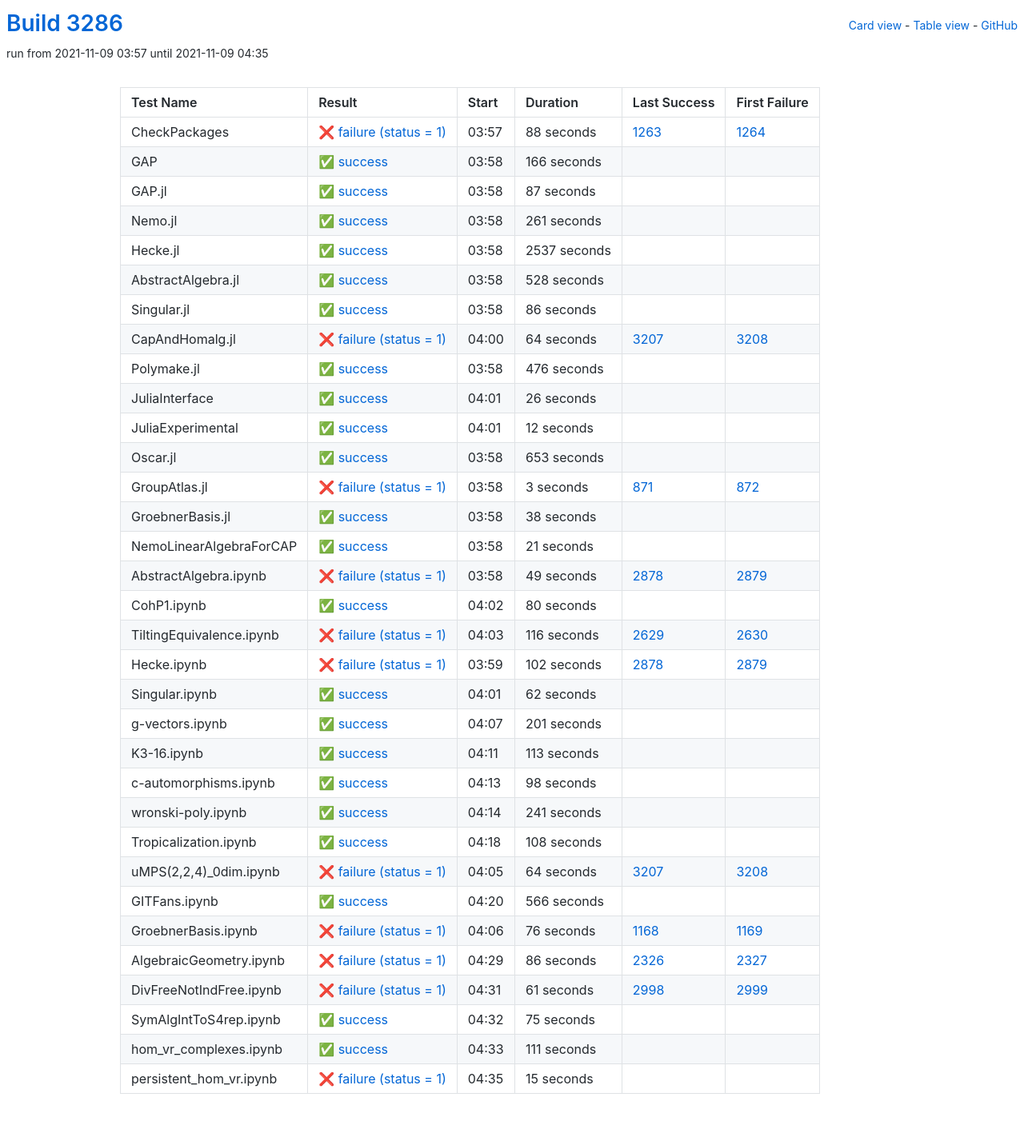
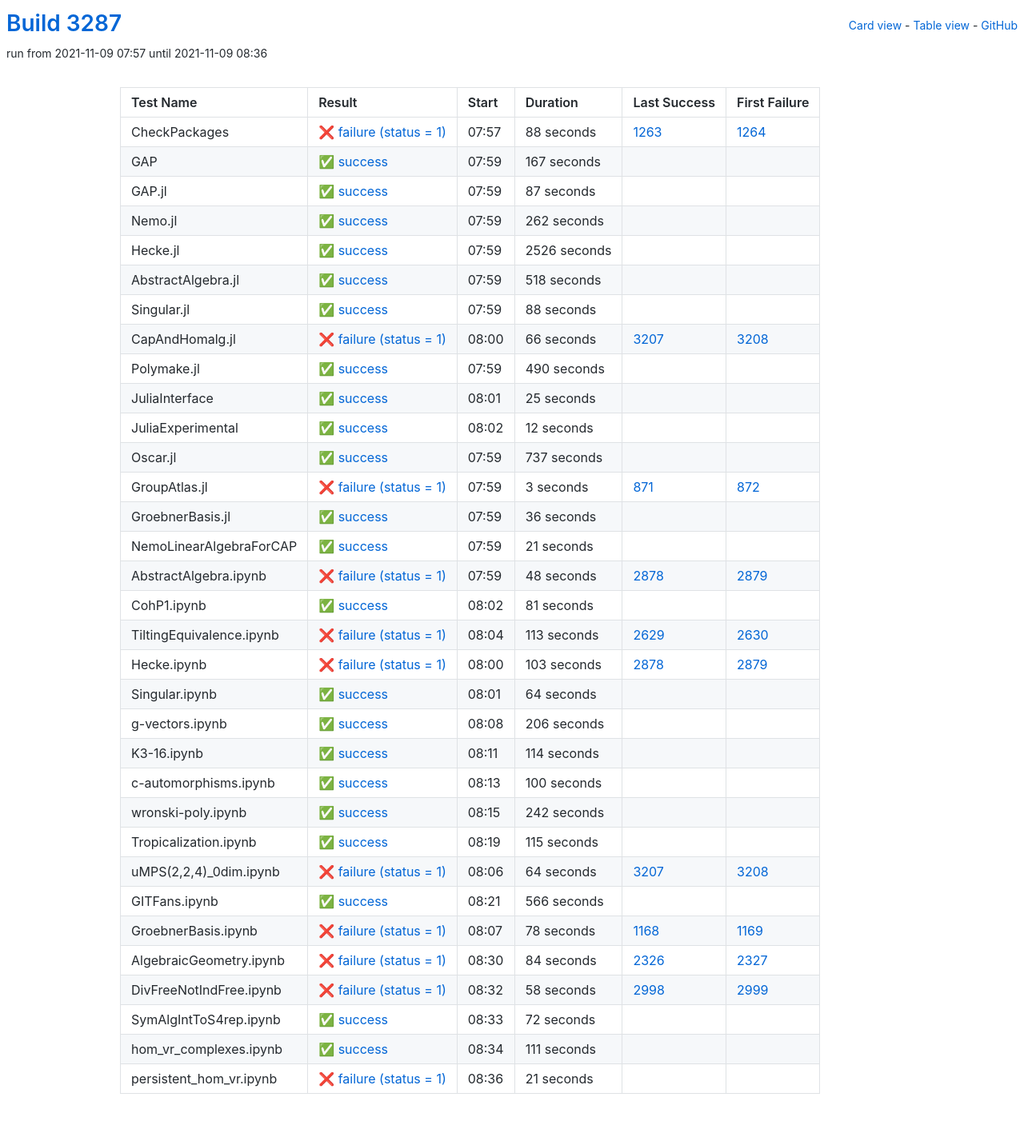
Before and after one commit to oscar-system/oscar-ci-status-stable, a Jekyll site: the page built from table.html, in a window 1280 px wide. Shown: the whole page at 80% size. Built offline with Jekyll 4.4.1, drawn with Linux system fonts in a browser that asks for light colours.

Commit message:
Build #3287

```diff
--- a/_data/ci.yml
+++ b/_data/ci.yml
@@ -1,6 +1,6 @@
 ---
-build: 3286
-build_url: https://oscarci.mathematik.uni-kl.de/job/oscar-stable/3286/
+build: 3287
+build_url: https://oscarci.mathematik.uni-kl.de/job/oscar-stable/3287/
 job: oscar-stable
 organization: oscar-system
 repo: oscar-ci-status-stable
@@ -8,8 +8,8 @@ repourl: https://github.com/oscar-system/oscar-ci-status-stable
 tests:
 - name: CheckPackages
   id: checkpackages
-  log: https://oscarci.mathematik.uni-kl.de/job/oscar-stable/3286/artifact/logs/build-3286/CheckPackages.log
-  start: 2021-11-09 03:57
+  log: https://oscarci.mathematik.uni-kl.de/job/oscar-stable/3287/artifact/logs/build-3287/CheckPackages.log
+  start: 2021-11-09 07:57
   success: false
   exitcode: 1
   status: failure
@@ -20,20 +20,20 @@ tests:
   first_failure_url: https://oscarci.mathematik.uni-kl.de/job/oscar-stable/1264/
 - name: GAP
   id: gap
-  log: https://oscarci.mathematik.uni-kl.de/job/oscar-stable/3286/artifact/logs/build-3286/GAP.log
-  start: 2021-11-09 03:58
+  log: https://oscarci.mathematik.uni-kl.de/job/oscar-stable/3287/artifact/logs/build-3287/GAP.log
+  start: 2021-11-09 07:59
   success: true
   exitcode: 0
   status: success
-  duration: 166
+  duration: 167
   last_success: false
   last_success_url:
   first_failure: false
   first_failure_url:
 - name: GAP.jl
   id: gap-jl
-  log: https://oscarci.mathematik.uni-kl.de/job/oscar-stable/3286/artifact/logs/build-3286/GAP.jl.log
-  start: 2021-11-09 03:58
+  log: https://oscarci.mathematik.uni-kl.de/job/oscar-stable/3287/artifact/logs/build-3287/GAP.jl.log
+  start: 2021-11-09 07:59
   success: true
   exitcode: 0
   status: success
@@ -44,92 +44,92 @@ tests:
   first_failure_url:
 - name: Nemo.jl
   id: nemo-jl
-  log: https://oscarci.mathematik.uni-kl.de/job/oscar-stable/3286/artifact/logs/build-3286/Nemo.jl.log
-  start: 2021-11-09 03:58
+  log: https://oscarci.mathematik.uni-kl.de/job/oscar-stable/3287/artifact/logs/build-3287/Nemo.jl.log
+  start: 2021-11-09 07:59
   success: true
   exitcode: 0
   status: success
-  duration: 261
+  duration: 262
   last_success: false
   last_success_url:
   first_failure: false
   first_failure_url:
 - name: Hecke.jl
   id: hecke-jl
-  log: https://oscarci.mathematik.uni-kl.de/job/oscar-stable/3286/artifact/logs/build-3286/Hecke.jl.log
-  start: 2021-11-09 03:58
+  log: https://oscarci.mathematik.uni-kl.de/job/oscar-stable/3287/artifact/logs/build-3287/Hecke.jl.log
+  start: 2021-11-09 07:59
   success: true
   exitcode: 0
   status: success
-  duration: 2537
+  duration: 2526
   last_success: false
   last_success_url:
   first_failure: false
   first_failure_url:
 - name: AbstractAlgebra.jl
   id: abstractalgebra-jl
-  log: https://oscarci.mathematik.uni-kl.de/job/oscar-stable/3286/artifact/logs/build-3286/AbstractAlgebra.jl.log
-  start: 2021-11-09 03:58
+  log: https://oscarci.mathematik.uni-kl.de/job/oscar-stable/3287/artifact/logs/build-3287/AbstractAlgebra.jl.log
+  start: 2021-11-09 07:59
   success: true
   exitcode: 0
   status: success
-  duration: 528
+  duration: 518
   last_success: false
   last_success_url:
   first_failure: false
   first_failure_url:
 - name: Singular.jl
   id: singular-jl
-  log: https://oscarci.mathematik.uni-kl.de/job/oscar-stable/3286/artifact/logs/build-3286/Singular.jl.log
-  start: 2021-11-09 03:58
+  log: https://oscarci.mathematik.uni-kl.de/job/oscar-stable/3287/artifact/logs/build-3287/Singular.jl.log
+  start: 2021-11-09 07:59
   success: true
   exitcode: 0
   status: success
-  duration: 86
+  duration: 88
   last_success: false
   last_success_url:
   first_failure: false
   first_failure_url:
 - name: CapAndHomalg.jl
   id: capandhomalg-jl
-  log: https://oscarci.mathematik.uni-kl.de/job/oscar-stable/3286/artifact/logs/build-3286/CapAndHomalg.jl.log
-  start: 2021-11-09 04:00
+  log: https://oscarci.mathematik.uni-kl.de/job/oscar-stable/3287/artifact/logs/build-3287/CapAndHomalg.jl.log
+  start: 2021-11-09 08:00
   success: false
   exitcode: 1
   status: failure
-  duration: 64
+  duration: 66
   last_success: 3207
   last_success_url: https://oscarci.mathematik.uni-kl.de/job/oscar-stable/3207/
   first_failure: 3208
   first_failure_url: https://oscarci.mathematik.uni-kl.de/job/oscar-stable/3208/
 - name: Polymake.jl
   id: polymake-jl
-  log: https://oscarci.mathematik.uni-kl.de/job/oscar-stable/3286/artifact/logs/build-3286/Polymake.jl.log
-  start: 2021-11-09 03:58
+  log: https://oscarci.mathematik.uni-kl.de/job/oscar-stable/3287/artifact/logs/build-3287/Polymake.jl.log
+  start: 2021-11-09 07:59
   success: true
   exitcode: 0
   status: success
-  duration: 476
+  duration: 490
   last_success: false
   last_success_url:
   first_failure: false
   first_failure_url:
 - name: JuliaInterface
   id: juliainterface
-  log: https://oscarci.mathematik.uni-kl.de/job/oscar-stable/3286/artifact/logs/build-3286/JuliaInterface.log
-  start: 2021-11-09 04:01
+  log: https://oscarci.mathematik.uni-kl.de/job/oscar-stable/3287/artifact/logs/build-3287/JuliaInterface.log
+  start: 2021-11-09 08:01
   success: true
   exitcode: 0
   status: success
-  duration: 26
+  duration: 25
   last_success: false
   last_success_url:
   first_failure: false
   first_failure_url:
 - name: JuliaExperimental
   id: juliaexperimental
-  log: https://oscarci.mathematik.uni-kl.de/job/oscar-stable/3286/artifact/logs/build-3286/JuliaExperimental.log
-  start: 2021-11-09 04:01
+  log: https://oscarci.mathematik.uni-kl.de/job/oscar-stable/3287/artifact/logs/build-3287/JuliaExperimental.log
+  start: 2021-11-09 08:02
   success: true
   exitcode: 0
   status: success
@@ -140,20 +140,20 @@ tests:
   first_failure_url:
 - name: Oscar.jl
   id: oscar-jl
-  log: https://oscarci.mathematik.uni-kl.de/job/oscar-stable/3286/artifact/logs/build-3286/Oscar.jl.log
-  start: 2021-11-09 03:58
+  log: https://oscarci.mathematik.uni-kl.de/job/oscar-stable/3287/artifact/logs/build-3287/Oscar.jl.log
+  start: 2021-11-09 07:59
   success: true
   exitcode: 0
   status: success
-  duration: 653
+  duration: 737
   last_success: false
   last_success_url:
   first_failure: false
   first_failure_url:
 - name: GroupAtlas.jl
   id: groupatlas-jl
-  log: https://oscarci.mathematik.uni-kl.de/job/oscar-stable/3286/artifact/logs/build-3286/GroupAtlas.jl.log
-  start: 2021-11-09 03:58
+  log: https://oscarci.mathematik.uni-kl.de/job/oscar-stable/3287/artifact/logs/build-3287/GroupAtlas.jl.log
+  start: 2021-11-09 07:59
   success: false
   exitcode: 1
   status: failure
@@ -164,20 +164,20 @@ tests:
   first_failure_url: https://oscarci.mathematik.uni-kl.de/job/oscar-stable/872/
 - name: GroebnerBasis.jl
   id: groebnerbasis-jl
-  log: https://oscarci.mathematik.uni-kl.de/job/oscar-stable/3286/artifact/logs/build-3286/GroebnerBasis.jl.log
-  start: 2021-11-09 03:58
+  log: https://oscarci.mathematik.uni-kl.de/job/oscar-stable/3287/artifact/logs/build-3287/GroebnerBasis.jl.log
+  start: 2021-11-09 07:59
   success: true
   exitcode: 0
   status: success
-  duration: 38
+  duration: 36
   last_success: false
   last_success_url:
   first_failure: false
   first_failure_url:
 - name: NemoLinearAlgebraForCAP
   id: nemolinearalgebraforcap
-  log: https://oscarci.mathematik.uni-kl.de/job/oscar-stable/3286/artifact/logs/build-3286/NemoLinearAlgebraForCAP.log
-  start: 2021-11-09 03:58
+  log: https://oscarci.mathematik.uni-kl.de/job/oscar-stable/3287/artifact/logs/build-3287/NemoLinearAlgebraForCAP.log
+  start: 2021-11-09 07:59
   success: true
   exitcode: 0
   status: success
@@ -188,128 +188,128 @@ tests:
   first_failure_url:
 - name: AbstractAlgebra.ipynb
   id: abstractalgebra-ipynb
-  log: https://oscarci.mathematik.uni-kl.de/job/oscar-stable/3286/artifact/logs/build-3286/AbstractAlgebra.ipynb.log
-  start: 2021-11-09 03:58
+  log: https://oscarci.mathematik.uni-kl.de/job/oscar-stable/3287/artifact/logs/build-3287/AbstractAlgebra.ipynb.log
+  start: 2021-11-09 07:59
   success: false
   exitcode: 1
   status: failure
-  duration: 49
+  duration: 48
   last_success: 2878
   last_success_url: https://oscarci.mathematik.uni-kl.de/job/oscar-stable/2878/
   first_failure: 2879
   first_failure_url: https://oscarci.mathematik.uni-kl.de/job/oscar-stable/2879/
 - name: CohP1.ipynb
   id: cohp1-ipynb
-  log: https://oscarci.mathematik.uni-kl.de/job/oscar-stable/3286/artifact/logs/build-3286/CohP1.ipynb.log
-  start: 2021-11-09 04:02
+  log: https://oscarci.mathematik.uni-kl.de/job/oscar-stable/3287/artifact/logs/build-3287/CohP1.ipynb.log
+  start: 2021-11-09 08:02
   success: true
   exitcode: 0
   status: success
-  duration: 80
+  duration: 81
   last_success: false
   last_success_url:
   first_failure: false
   first_failure_url:
 - name: TiltingEquivalence.ipynb
   id: tiltingequivalence-ipynb
-  log: https://oscarci.mathematik.uni-kl.de/job/oscar-stable/3286/artifact/logs/build-3286/TiltingEquivalence.ipynb.log
-  start: 2021-11-09 04:03
+  log: https://oscarci.mathematik.uni-kl.de/job/oscar-stable/3287/artifact/logs/build-3287/TiltingEquivalence.ipynb.log
+  start: 2021-11-09 08:04
   success: false
   exitcode: 1
   status: failure
-  duration: 116
+  duration: 113
   last_success: 2629
   last_success_url: https://oscarci.mathematik.uni-kl.de/job/oscar-stable/2629/
   first_failure: 2630
   first_failure_url: https://oscarci.mathematik.uni-kl.de/job/oscar-stable/2630/
 - name: Hecke.ipynb
   id: hecke-ipynb
-  log: https://oscarci.mathematik.uni-kl.de/job/oscar-stable/3286/artifact/logs/build-3286/Hecke.ipynb.log
-  start: 2021-11-09 03:59
+  log: https://oscarci.mathematik.uni-kl.de/job/oscar-stable/3287/artifact/logs/build-3287/Hecke.ipynb.log
+  start: 2021-11-09 08:00
   success: false
   exitcode: 1
   status: failure
-  duration: 102
+  duration: 103
   last_success: 2878
   last_success_url: https://oscarci.mathematik.uni-kl.de/job/oscar-stable/2878/
   first_failure: 2879
   first_failure_url: https://oscarci.mathematik.uni-kl.de/job/oscar-stable/2879/
 - name: Singular.ipynb
   id: singular-ipynb
-  log: https://oscarci.mathematik.uni-kl.de/job/oscar-stable/3286/artifact/logs/build-3286/Singular.ipynb.log
-  start: 2021-11-09 04:01
+  log: https://oscarci.mathematik.uni-kl.de/job/oscar-stable/3287/artifact/logs/build-3287/Singular.ipynb.log
+  start: 2021-11-09 08:01
   success: true
   exitcode: 0
   status: success
-  duration: 62
+  duration: 64
   last_success: false
   last_success_url:
   first_failure: false
   first_failure_url:
 - name: g-vectors.ipynb
   id: g-vectors-ipynb
-  log: https://oscarci.mathematik.uni-kl.de/job/oscar-stable/3286/artifact/logs/build-3286/g-vectors.ipynb.log
-  start: 2021-11-09 04:07
+  log: https://oscarci.mathematik.uni-kl.de/job/oscar-stable/3287/artifact/logs/build-3287/g-vectors.ipynb.log
+  start: 2021-11-09 08:08
   success: true
   exitcode: 0
   status: success
-  duration: 201
+  duration: 206
   last_success: false
   last_success_url:
   first_failure: false
   first_failure_url:
 - name: K3-16.ipynb
   id: k3-16-ipynb
-  log: https://oscarci.mathematik.uni-kl.de/job/oscar-stable/3286/artifact/logs/build-3286/K3-16.ipynb.log
-  start: 2021-11-09 04:11
+  log: https://oscarci.mathematik.uni-kl.de/job/oscar-stable/3287/artifact/logs/build-3287/K3-16.ipynb.log
+  start: 2021-11-09 08:11
   success: true
   exitcode: 0
   status: success
-  duration: 113
+  duration: 114
   last_success: false
   last_success_url:
   first_failure: false
   first_failure_url:
 - name: c-automorphisms.ipynb
   id: c-automorphisms-ipynb
-  log: https://oscarci.mathematik.uni-kl.de/job/oscar-stable/3286/artifact/logs/build-3286/c-automorphisms.ipynb.log
-  start: 2021-11-09 04:13
+  log: https://oscarci.mathematik.uni-kl.de/job/oscar-stable/3287/artifact/logs/build-3287/c-automorphisms.ipynb.log
+  start: 2021-11-09 08:13
   success: true
   exitcode: 0
   status: success
-  duration: 98
+  duration: 100
   last_success: false
   last_success_url:
   first_failure: false
   first_failure_url:
 - name: wronski-poly.ipynb
   id: wronski-poly-ipynb
-  log: https://oscarci.mathematik.uni-kl.de/job/oscar-stable/3286/artifact/logs/build-3286/wronski-poly.ipynb.log
-  start: 2021-11-09 04:14
+  log: https://oscarci.mathematik.uni-kl.de/job/oscar-stable/3287/artifact/logs/build-3287/wronski-poly.ipynb.log
+  start: 2021-11-09 08:15
   success: true
   exitcode: 0
   status: success
-  duration: 241
+  duration: 242
   last_success: false
   last_success_url:
   first_failure: false
   first_failure_url:
 - name: Tropicalization.ipynb
   id: tropicalization-ipynb
-  log: https://oscarci.mathematik.uni-kl.de/job/oscar-stable/3286/artifact/logs/build-3286/Tropicalization.ipynb.log
-  start: 2021-11-09 04:18
+  log: https://oscarci.mathematik.uni-kl.de/job/oscar-stable/3287/artifact/logs/build-3287/Tropicalization.ipynb.log
+  start: 2021-11-09 08:19
   success: true
   exitcode: 0
   status: success
-  duration: 108
+  duration: 115
   last_success: false
   last_success_url:
   first_failure: false
   first_failure_url:
 - name: uMPS(2,2,4)_0dim.ipynb
   id: umps-2-2-4-0dim-ipynb
-  log: https://oscarci.mathematik.uni-kl.de/job/oscar-stable/3286/artifact/logs/build-3286/uMPS-2-2-4-_0dim.ipynb.log
-  start: 2021-11-09 04:05
+  log: https://oscarci.mathematik.uni-kl.de/job/oscar-stable/3287/artifact/logs/build-3287/uMPS-2-2-4-_0dim.ipynb.log
+  start: 2021-11-09 08:06
   success: false
   exitcode: 1
   status: failure
@@ -320,8 +320,8 @@ tests:
   first_failure_url: https://oscarci.mathematik.uni-kl.de/job/oscar-stable/3208/
 - name: GITFans.ipynb
   id: gitfans-ipynb
-  log: https://oscarci.mathematik.uni-kl.de/job/oscar-stable/3286/artifact/logs/build-3286/GITFans.ipynb.log
-  start: 2021-11-09 04:20
+  log: https://oscarci.mathematik.uni-kl.de/job/oscar-stable/3287/artifact/logs/build-3287/GITFans.ipynb.log
+  start: 2021-11-09 08:21
   success: true
   exitcode: 0
   status: success
@@ -332,56 +332,56 @@ tests:
   first_failure_url:
 - name: GroebnerBasis.ipynb
   id: groebnerbasis-ipynb
-  log: https://oscarci.mathematik.uni-kl.de/job/oscar-stable/3286/artifact/logs/build-3286/GroebnerBasis.ipynb.log
-  start: 2021-11-09 04:06
+  log: https://oscarci.mathematik.uni-kl.de/job/oscar-stable/3287/artifact/logs/build-3287/GroebnerBasis.ipynb.log
+  start: 2021-11-09 08:07
   success: false
   exitcode: 1
   status: failure
-  duration: 76
+  duration: 78
   last_success: 1168
   last_success_url: https://oscarci.mathematik.uni-kl.de/job/oscar-stable/1168/
   first_failure: 1169
   first_failure_url: https://oscarci.mathematik.uni-kl.de/job/oscar-stable/1169/
 - name: AlgebraicGeometry.ipynb
   id: algebraicgeometry-ipynb
-  log: https://oscarci.mathematik.uni-kl.de/job/oscar-stable/3286/artifact/logs/build-3286/AlgebraicGeometry.ipynb.log
-  start: 2021-11-09 04:29
+  log: https://oscarci.mathematik.uni-kl.de/job/oscar-stable/3287/artifact/logs/build-3287/AlgebraicGeometry.ipynb.log
+  start: 2021-11-09 08:30
   success: false
   exitcode: 1
   status: failure
-  duration: 86
+  duration: 84
   last_success: 2326
   last_success_url: https://oscarci.mathematik.uni-kl.de/job/oscar-stable/2326/
   first_failure: 2327
   first_failure_url: https://oscarci.mathematik.uni-kl.de/job/oscar-stable/2327/
 - name: DivFreeNotIndFree.ipynb
   id: divfreenotindfree-ipynb
-  log: https://oscarci.mathematik.uni-kl.de/job/oscar-stable/3286/artifact/logs/build-3286/DivFreeNotIndFree.ipynb.log
-  start: 2021-11-09 04:31
+  log: https://oscarci.mathematik.uni-kl.de/job/oscar-stable/3287/artifact/logs/build-3287/DivFreeNotIndFree.ipynb.log
+  start: 2021-11-09 08:32
   success: false
   exitcode: 1
   status: failure
-  duration: 61
+  duration: 58
   last_success: 2998
   last_success_url: https://oscarci.mathematik.uni-kl.de/job/oscar-stable/2998/
   first_failure: 2999
   first_failure_url: https://oscarci.mathematik.uni-kl.de/job/oscar-stable/2999/
 - name: SymAlgIntToS4rep.ipynb
   id: symalginttos4rep-ipynb
-  log: https://oscarci.mathematik.uni-kl.de/job/oscar-stable/3286/artifact/logs/build-3286/SymAlgIntToS4rep.ipynb.log
-  start: 2021-11-09 04:32
+  log: https://oscarci.mathematik.uni-kl.de/job/oscar-stable/3287/artifact/logs/build-3287/SymAlgIntToS4rep.ipynb.log
+  start: 2021-11-09 08:33
   success: true
   exitcode: 0
   status: success
-  duration: 75
+  duration: 72
   last_success: false
   last_success_url:
   first_failure: false
   first_failure_url:
 - name: hom_vr_complexes.ipynb
   id: hom-vr-complexes-ipynb
-  log: https://oscarci.mathematik.uni-kl.de/job/oscar-stable/3286/artifact/logs/build-3286/hom_vr_complexes.ipynb.log
-  start: 2021-11-09 04:33
+  log: https://oscarci.mathematik.uni-kl.de/job/oscar-stable/3287/artifact/logs/build-3287/hom_vr_complexes.ipynb.log
+  start: 2021-11-09 08:34
   success: true
   exitcode: 0
   status: success
@@ -392,12 +392,12 @@ tests:
   first_failure_url:
 - name: persistent_hom_vr.ipynb
   id: persistent-hom-vr-ipynb
-  log: https://oscarci.mathematik.uni-kl.de/job/oscar-stable/3286/artifact/logs/build-3286/persistent_hom_vr.ipynb.log
-  start: 2021-11-09 04:35
+  log: https://oscarci.mathematik.uni-kl.de/job/oscar-stable/3287/artifact/logs/build-3287/persistent_hom_vr.ipynb.log
+  start: 2021-11-09 08:36
   success: false
   exitcode: 1
   status: failure
-  duration: 15
+  duration: 21
   last_success: false
   last_success_url:
   first_failure: false
```
Also changed, not shown: README.md.
